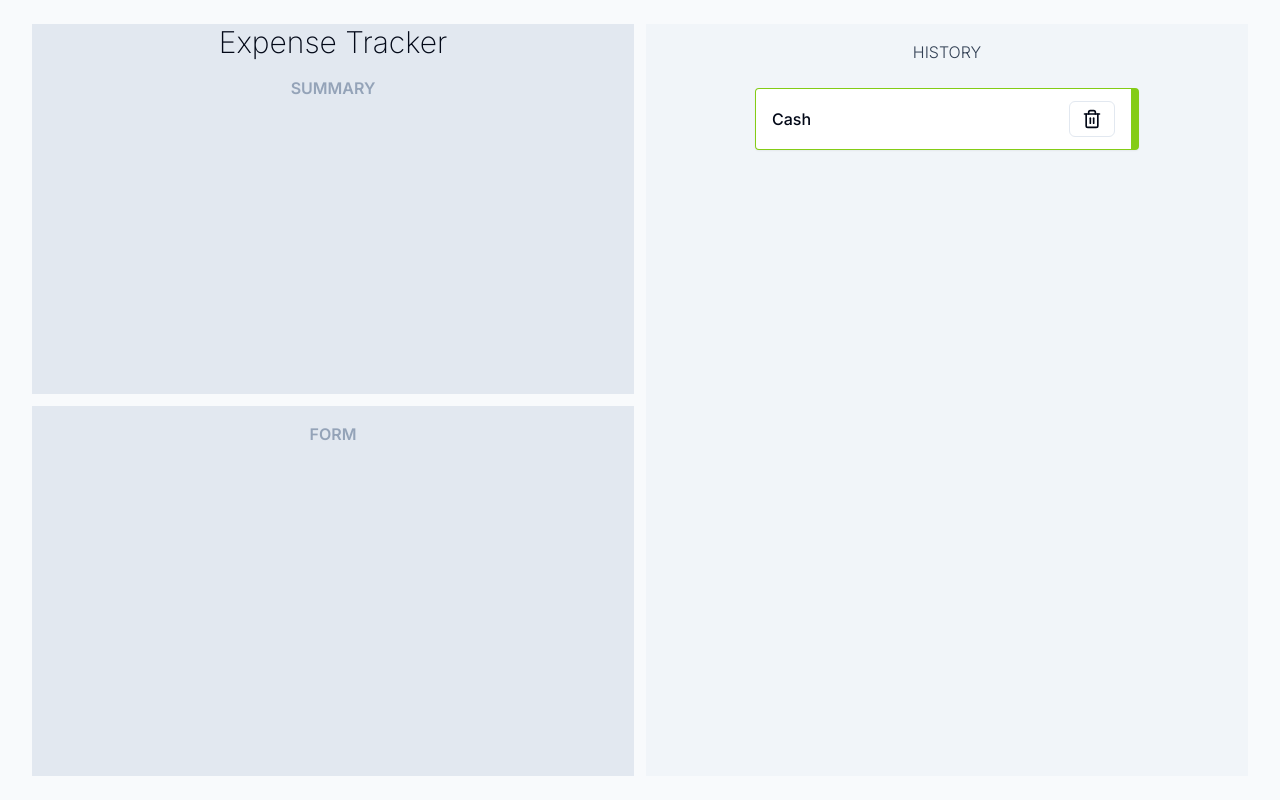
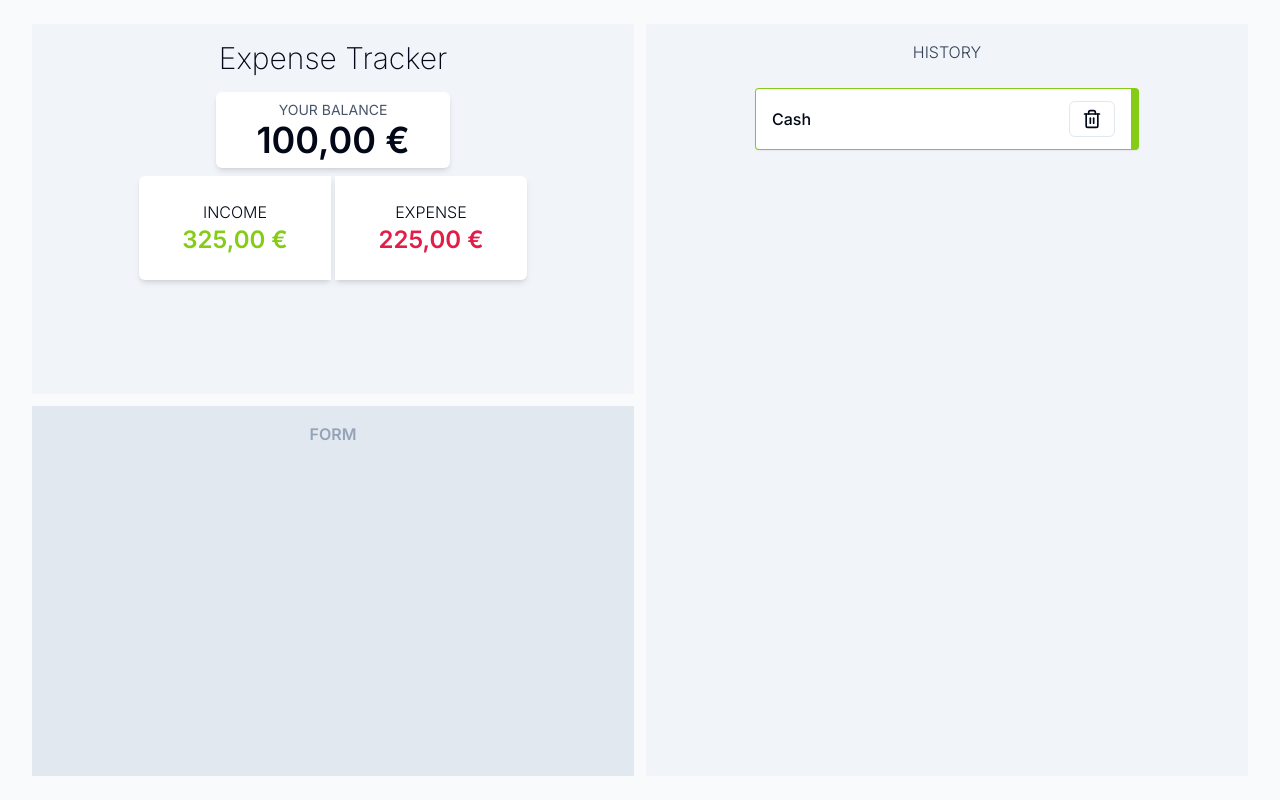
Before and after one commit to MarianHolly/expense-tracker, a Next.js app: page / in a window 1280 px wide. Built offline with nearby package versions, Linux system fonts and the light colour scheme.

Commit message:
expense summary ui

```diff
--- a/components/expense-summary.jsx
+++ b/components/expense-summary.jsx
@@ -1,10 +1,24 @@
 export default function ExpenseSummary() {
   return (
-    <div className="bg-slate-200 w-full">
-      <h1 className="text-3xl font-extralight text-center">Expense Tracker</h1>
-      <h2 className="text-center text-md font-semibold text-slate-400 uppercase my-4">
-        Summary
-      </h2>
+    <div className="bg-slate-100 w-full flex flex-col justify-start items-center">
+      <h1 className="text-3xl font-extralight text-center my-4">
+        Expense Tracker
+      </h1>
+
+      <div className="flex flex-col justify-center py-2 px-10 text-center shadow-md rounded-md bg-white">
+        <h2 className="text-sm text-slate-600 uppercase">Your Balance</h2>
+        <h1 className="text-4xl font-semibold">100,00 €</h1>
+      </div>
+      <div className="mt-2 flex flex-row justify-between gap-x-1">
+        <div className="text-center py-6 px-3 shadow-md rounded-l-md bg-white w-48">
+          <h2 className="font-light uppercase">Income</h2>
+          <h1 className="text-lime-500 font-semibold text-2xl">325,00 €</h1>
+        </div>
+        <div className="text-center py-6 px-3 shadow-md rounded-r-md bg-white w-48">
+          <h2 className="font-light uppercase">Expense</h2>
+          <h1 className="text-rose-600 font-semibold text-2xl">225,00 €</h1>
+        </div>
+      </div>
     </div>
   );
 }
```
